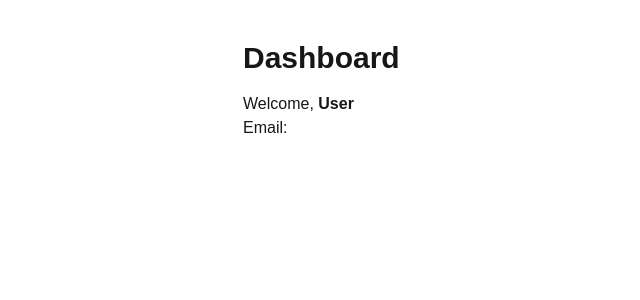
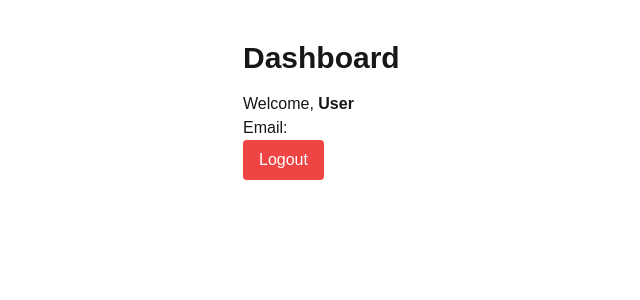
Before and after one commit to umar-developer-01/Everything-App, a Next.js app: page /dashboard in a window 1280 px wide. Shown: the top 300 px of the page, without its empty margins (61-701 px from the left). Built offline with nearby package versions, Linux system fonts and the light colour scheme; no server answers.

Commit message:
Added logout and it's related callback

```diff
--- a/app/dashboard/page.tsx
+++ b/app/dashboard/page.tsx
@@ -1,8 +1,9 @@
 import { auth } from "@/lib/auth";
+import Logout from "@/components/logout";
 
 export default async function Dashboard() {
   const session = await auth(); // Get the authenticated user session
-  console.log("this is the session", session);
+
   return (
     <div className="max-w-2xl mx-auto mt-10">
       <h1 className="text-3xl font-bold">Dashboard</h1>
@@ -10,6 +11,7 @@ export default async function Dashboard() {
         Welcome, <strong>{session?.user?.name || "User"}</strong>
       </p>
       <p>Email: {session?.user?.email}</p>
+      <Logout />
     </div>
   );
 }
--- /dev/null
+++ b/components/logout.tsx
@@ -0,0 +1,17 @@
+"use client";
+
+import { signOut } from "next-auth/react";
+
+export default function LogoutButton() {
+  const signOutFun = () => {
+    signOut({ callbackUrl: "/" });
+  };
+  return (
+    <button
+      onClick={signOutFun}
+      className="px-4 py-2 bg-red-500 text-white rounded"
+    >
+      Logout
+    </button>
+  );
+}
--- a/lib/middleware.ts
+++ b/lib/middleware.ts
@@ -5,7 +5,7 @@ export default async function middleware(req: NextRequest) {
   const session = await auth(); // Get the authenticated user session
 
   if (!session?.user) {
-    return NextResponse.redirect(new URL("/login", req.url)); // Redirect if not authenticated
+    return NextResponse.redirect(new URL("/", req.url)); // Redirect if not authenticated
   }
 
   return NextResponse.next(); // Continue if authenticated
```
